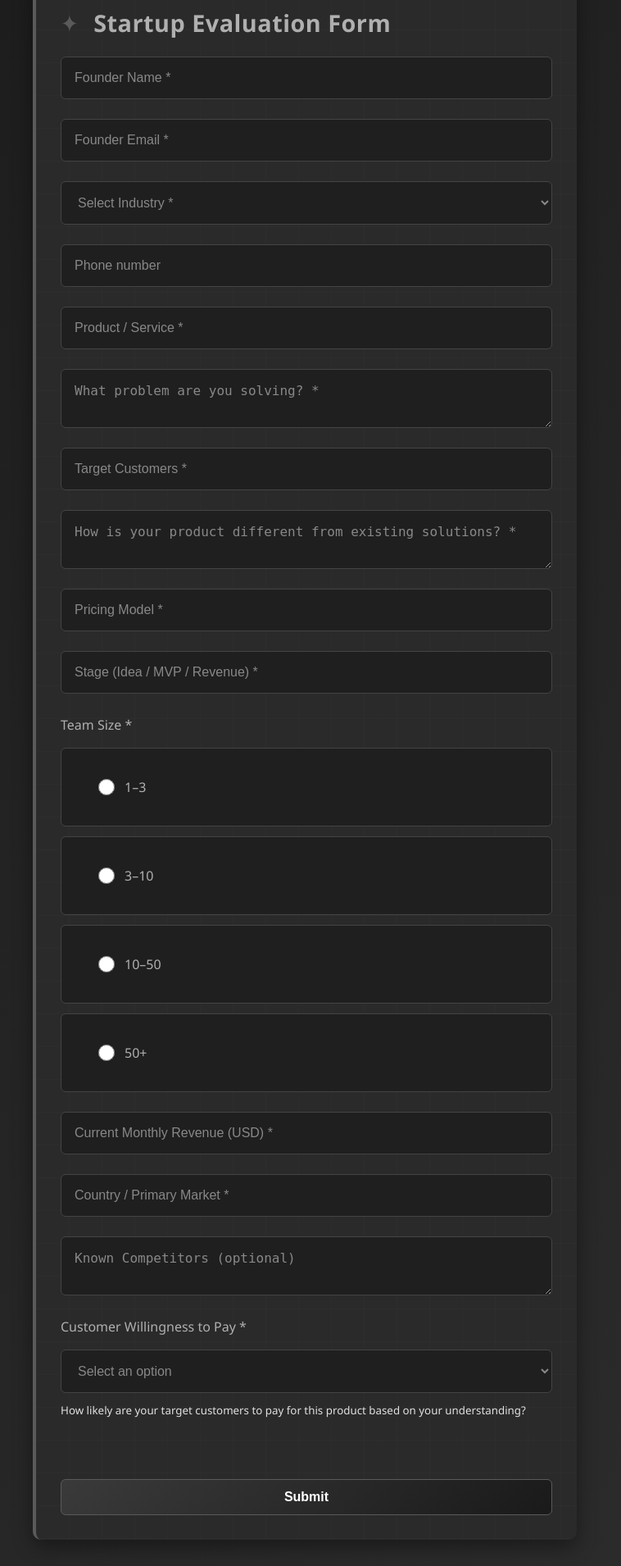
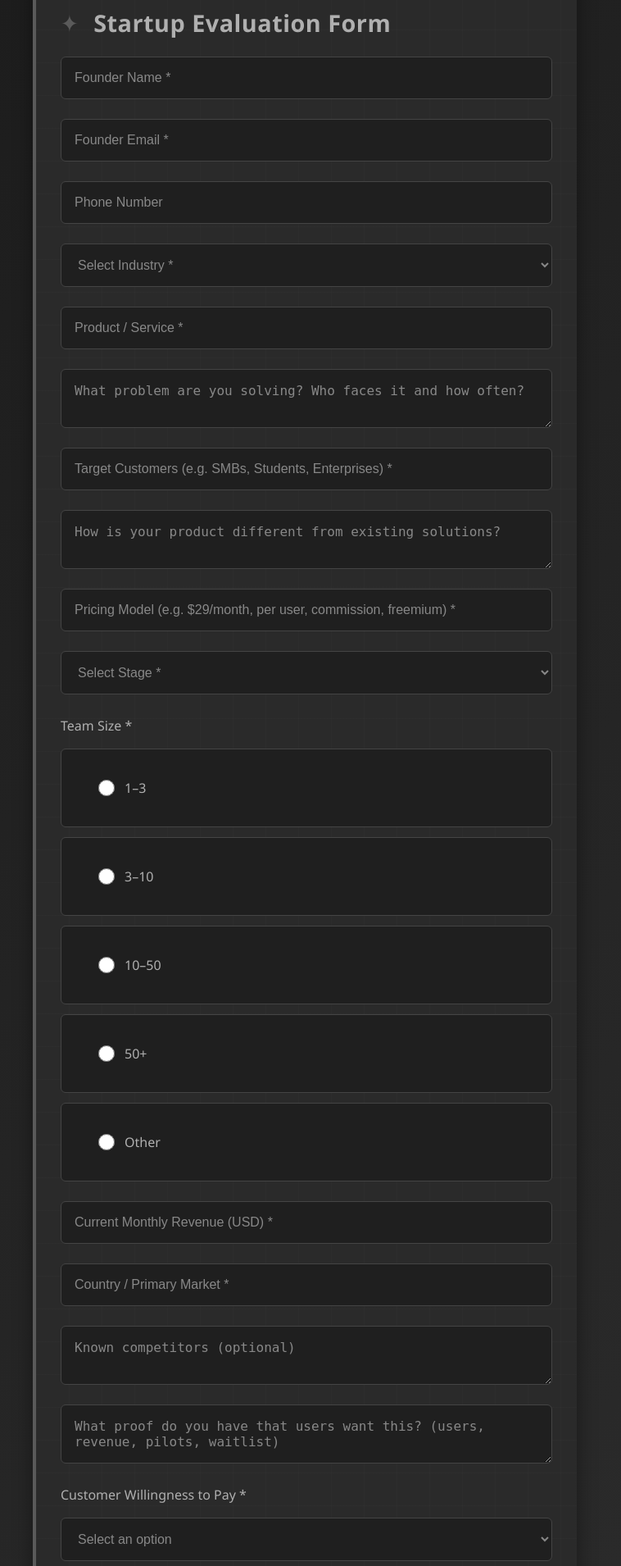
Before and after one commit to shivani-vishwakarmaa/startup-evaluator, a Flask app: page /form in a window 1280 px wide. Shown: the part 374-2284 px from the top of the page at 82% size, without its empty margins (268-1026 px from the left). Run offline with Flask 3, Linux system fonts and the light colour scheme.

Commit message:
Enhance form with multiple other options and update validation/templates

```diff
--- a/templates/index.html
+++ b/templates/index.html
@@ -9,10 +9,13 @@
 
     <form action="/submit" method="POST">
 
+        <!-- Founder Info -->
         <input type="text" name="name" placeholder="Founder Name *" required>
         <input type="email" name="email" placeholder="Founder Email *" required>
+        <input type="tel" name="phone" placeholder="Phone Number">
 
-        <select name="industry" required>
+        <!-- Industry -->
+        <select name="industry" id="industry-select" required>
             <option value="" disabled selected>Select Industry *</option>
             <option value="SaaS">SaaS</option>
             <option value="B2B Marketplace">B2B Marketplace</option>
@@ -32,54 +35,150 @@
             <option value="Climate Tech">Climate Tech</option>
             <option value="Other">Other</option>
         </select>
+        <input type="text" name="industry_other" id="industry-other"
+               placeholder="Please specify industry"
+               style="display:none; margin-top:0.5rem;">
 
-        <input type="text" name="phone" placeholder="Phone number">
-
+        <!-- Product -->
         <input type="text" name="product_service" placeholder="Product / Service *" required>
 
-        <!-- NEW: Problem Statement -->
-        <textarea name="problem_statement" placeholder="What problem are you solving? *" required></textarea>
+        <!-- Problem -->
+        <textarea name="problem_statement"
+            placeholder="What problem are you solving? Who faces it and how often?"></textarea>
 
-        <input type="text" name="target_customers" placeholder="Target Customers *" required>
+        <!-- Target Customers -->
+        <input type="text" name="target_customers"
+               placeholder="Target Customers (e.g. SMBs, Students, Enterprises) *" required>
 
-        <!-- NEW: Differentiation -->
-        <textarea name="differentiation" placeholder="How is your product different from existing solutions? *" required></textarea>
+        <!-- Differentiation -->
+        <textarea name="differentiation"
+            placeholder="How is your product different from existing solutions?"></textarea>
 
-        <input type="text" name="pricing_model" placeholder="Pricing Model *" required>
+        <!-- Pricing -->
+        <input type="text" name="pricing_model"
+               placeholder="Pricing Model (e.g. $29/month, per user, commission, freemium) *" required>
 
-        <input type="text" name="stage" placeholder="Stage (Idea / MVP / Revenue) *" required>
+        <!-- Stage -->
+        <select name="stage" id="stage-select" required>
+            <option value="" disabled selected>Select Stage *</option>
+            <option value="Idea">Idea</option>
+            <option value="MVP">MVP</option>
+            <option value="Early Revenue">Early Revenue</option>
+            <option value="Scaling">Scaling</option>
+            <option value="Other">Other</option>
+        </select>
+        <input type="text" name="stage_other" id="stage-other"
+               placeholder="Please specify stage"
+               style="display:none; margin-top:0.5rem;">
 
+        <!-- Team Size -->
         <label>Team Size *</label>
         <div class="radio-group">
             <label><input type="radio" name="team_size" value="1-3" required> 1–3</label>
             <label><input type="radio" name="team_size" value="3-10"> 3–10</label>
             <label><input type="radio" name="team_size" value="10-50"> 10–50</label>
             <label><input type="radio" name="team_size" value="50+"> 50+</label>
+            <label><input type="radio" name="team_size" value="Other"> Other</label>
         </div>
+        <input type="text" name="team_size_other" id="team-size-other"
+               placeholder="Please specify team size"
+               style="display:none; margin-top:0.5rem;">
 
-        <input type="text" name="current_revenue" placeholder="Current Monthly Revenue (USD) *" required>
+        <!-- Revenue -->
+        <input type="number" name="current_revenue"
+               placeholder="Current Monthly Revenue (USD) *"
+               min="0" step="any" required>
 
-        <input type="text" name="country" placeholder="Country / Primary Market *" required>
+        <!-- Market -->
+        <input type="text" name="country"
+               placeholder="Country / Primary Market *" required>
 
-        <!-- NEW: Competitors -->
-        <textarea name="competitors" placeholder="Known Competitors (optional)"></textarea>
+        <!-- Competitors -->
+        <textarea name="competitors"
+            placeholder="Known competitors (optional)"></textarea>
 
-        <!-- NEW: Willingness to Pay -->
+        <!-- Validation -->
+        <textarea name="validation"
+            placeholder="What proof do you have that users want this? (users, revenue, pilots, waitlist)"></textarea>
+
+        <!-- Willingness to Pay -->
         <label for="willingness_to_pay">Customer Willingness to Pay *</label>
-<select name="willingness_to_pay" id="willingness_to_pay" required>
+        <select name="willingness_to_pay" id="willingness-to-pay-select" required>
             <option value="" disabled selected>Select an option</option>
             <option value="Low">Low</option>
             <option value="Medium">Medium</option>
             <option value="High">High</option>
             <option value="Unsure">Unsure</option>
+            <option value="Other">Other</option>
         </select>
-
+        <input type="text" name="willingness_to_pay_other" id="willingness-to-pay-other"
+               placeholder="Please specify willingness to pay"
+               style="display:none; margin-top:0.5rem;">
         <small class="helper-text">
-How likely are your target customers to pay for this product based on your understanding?
+            Based on your understanding of customer behavior.
         </small>
-
 
         <button type="submit">Submit</button>
     </form>
 </section>
+
+<script>
+    // Industry "Other"
+    const industrySelect = document.getElementById('industry-select');
+    const industryOther = document.getElementById('industry-other');
+    industrySelect.addEventListener('change', function () {
+        if (this.value === 'Other') {
+            industryOther.style.display = 'block';
+            industryOther.required = true;
+        } else {
+            industryOther.style.display = 'none';
+            industryOther.required = false;
+            industryOther.value = '';
+        }
+    });
+
+    // Stage "Other"
+    const stageSelect = document.getElementById('stage-select');
+    const stageOther = document.getElementById('stage-other');
+    stageSelect.addEventListener('change', function () {
+        if (this.value === 'Other') {
+            stageOther.style.display = 'block';
+            stageOther.required = true;
+        } else {
+            stageOther.style.display = 'none';
+            stageOther.required = false;
+            stageOther.value = '';
+        }
+    });
+
+    // Team Size "Other"
+    const teamRadios = document.getElementsByName('team_size');
+    const teamOther = document.getElementById('team-size-other');
+    teamRadios.forEach(radio => {
+        radio.addEventListener('change', function() {
+            if (this.value === 'Other') {
+                teamOther.style.display = 'block';
+                teamOther.required = true;
+            } else {
+                teamOther.style.display = 'none';
+                teamOther.required = false;
+                teamOther.value = '';
+            }
+        });
+    });
+
+    // Willingness to Pay "Other"
+    const paySelect = document.getElementById('willingness-to-pay-select');
+    const payOther = document.getElementById('willingness-to-pay-other');
+    paySelect.addEventListener('change', function () {
+        if (this.value === 'Other') {
+            payOther.style.display = 'block';
+            payOther.required = true;
+        } else {
+            payOther.style.display = 'none';
+            payOther.required = false;
+            payOther.value = '';
+        }
+    });
+</script>
 {% endblock %}
--- a/templates/welcome.html
+++ b/templates/welcome.html
@@ -25,11 +25,11 @@
     <p>
 Our evaluation platform provides structured insights into your startup idea—insights that typically require extensive market research and expert review.
 </p>
-<ol>
+<ul>
   <li>Submit your startup details through a concise form</li>
   <li>Your idea is reviewed using a structured evaluation framework</li>
   <li>Receive clear, actionable feedback via email</li>
-</ol>
+</ul>
 
 </section>
 
```
Also changed, not shown: services/validators.py (+37 -4 lines), templates/thankyou.html (+15 -0 lines), test_validator.py (added, +31 -0 lines), README.md. Lines whose indentation alone changed are shown as unchanged.
